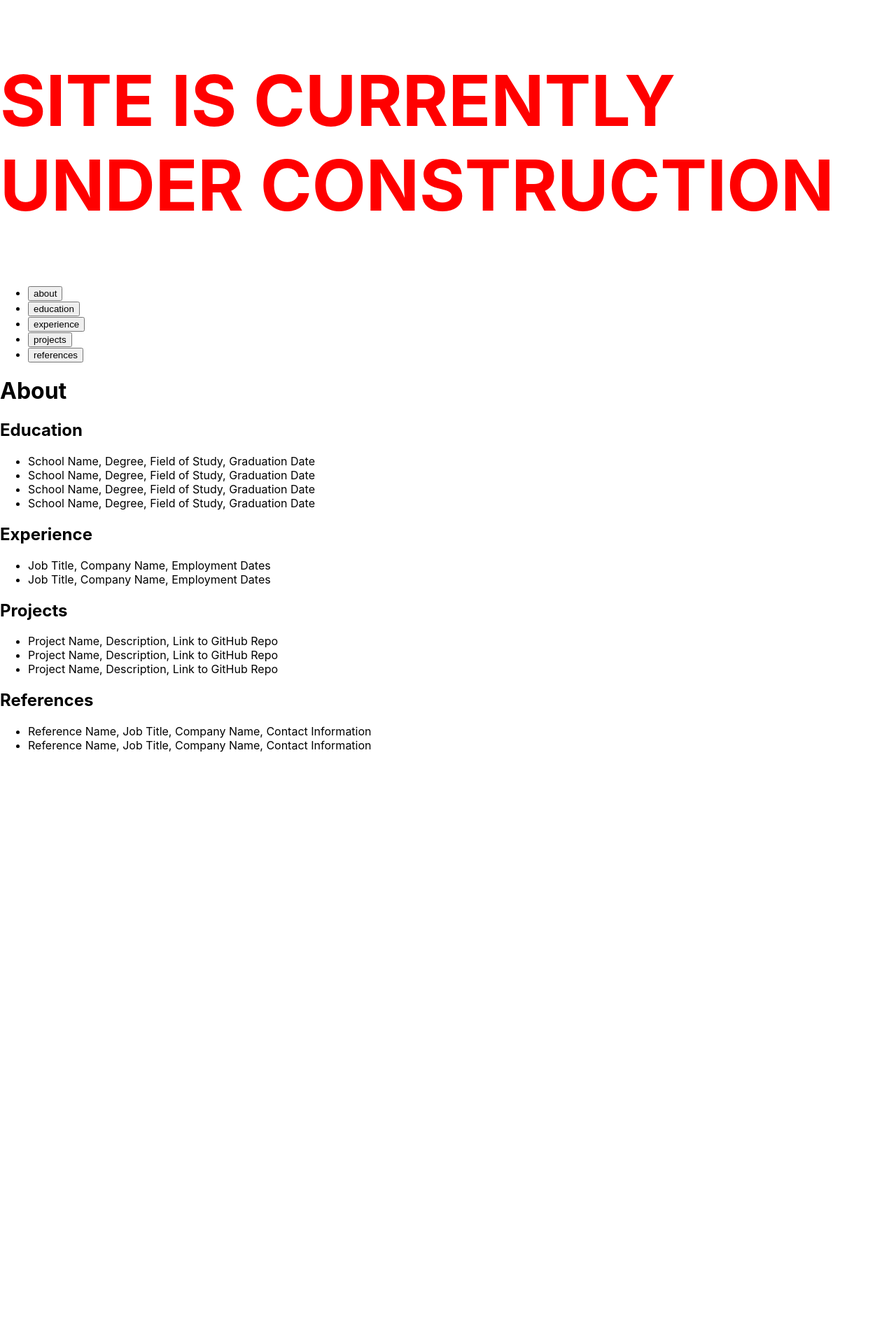
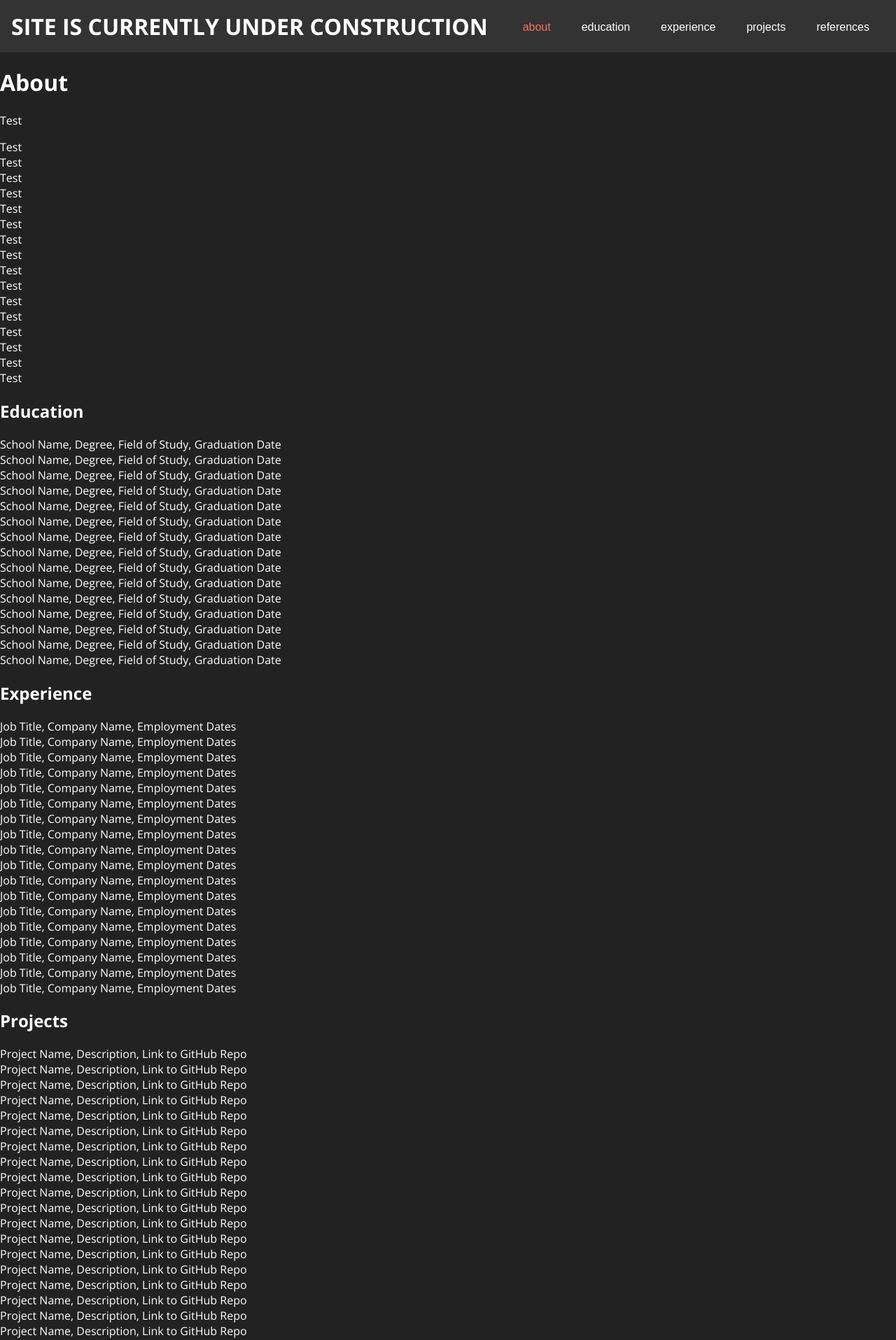
Before and after one commit to SanderSkofsrud/personal-website, a React (Create React App) app: page / in a window 1280 px wide. Shown: the top 1915 px of the page at 70% size. Before the commit the page ends 1091 px from the top, so only its background shows below. Built offline with nearby package versions, Linux system fonts and the light colour scheme.

Commit message:
Updated scrolling in navbar to be more smooth. Added base css. Added more test <li> elements to show of scrolling effect

```diff
--- a/public/index.html
+++ b/public/index.html
@@ -24,7 +24,7 @@
       work correctly both with client-side routing and a non-root public URL.
       Learn how to configure a non-root public URL by running `npm run build`.
     -->
-    <title>React App</title>
+    <title>Sander Skofsrud Portofolio</title>
   </head>
   <body>
     <noscript>You need to enable JavaScript to run this app.</noscript>
--- a/src/components/about.tsx
+++ b/src/components/about.tsx
@@ -1,12 +1,36 @@
 // About.tsx
 
 import React, { forwardRef } from "react";
+//import "./glint/css/base.css";
+//import "./glint/css/vendor.css";
+//import "./glint/css/main.css";
+//import "./glint/css/fonts.css";
+import "./css/base.css";
 
 export const About = forwardRef<HTMLDivElement>((props, ref) => {
   return (
     <div ref={ref}>
       <h1>About</h1>
       {/* Add your content here */}
+      <p>Test</p>
+      <ul>
+        <li>Test</li>
+        <li>Test</li>
+        <li>Test</li>
+        <li>Test</li>
+        <li>Test</li>
+        <li>Test</li>
+        <li>Test</li>
+        <li>Test</li>
+        <li>Test</li>
+        <li>Test</li>
+        <li>Test</li>
+        <li>Test</li>
+        <li>Test</li>
+        <li>Test</li>
+        <li>Test</li>
+        <li>Test</li>
+      </ul>
     </div>
   );
 });
--- /dev/null
+++ b/src/components/css/base.css
@@ -0,0 +1,169 @@
+/* base.css expanded */
+
+/* Import fonts */
+@import url("https://fonts.googleapis.com/css?family=Open+Sans:400,700&display=swap");
+
+/* Set default font family and size */
+body {
+  font-family: "Open Sans", sans-serif;
+  font-size: 16px;
+  background-color: #222;
+}
+
+/* Set light text color */
+body, h1, h2, h3, h4, h5, h6, p, ul, li, table, th, td, blockquote, figcaption {
+  color: #fff;
+}
+
+/* Set dark border color */
+button, input, select, textarea, table, th, td {
+  border-color: #444;
+}
+
+/* Set dark accent color */
+a {
+  color: #ff6f61;
+}
+
+/* Set dark hover color */
+a:hover, button:hover, nav button:hover {
+  color: #fff;
+}
+
+/* Set dark button color */
+button {
+  background-color: #444;
+  color: #ddd;
+}
+
+/* Set dark button hover color */
+button:hover {
+  background-color: #ff6f61;
+  color: #fff;
+}
+
+/* Set dark form input background color */
+input, select, textarea {
+  background-color: #333;
+  color: #ddd;
+}
+
+/* Set dark form input focus color */
+input:focus, select:focus, textarea:focus {
+  background-color: #444;
+  color: #fff;
+}
+
+/* Set dark form input placeholder color */
+::-webkit-input-placeholder {
+  color: #888;
+}
+
+:-moz-placeholder {
+  color: #888;
+}
+
+::-moz-placeholder {
+  color: #888;
+}
+
+:-ms-input-placeholder {
+  color: #888;
+}
+
+/* Set list style to none and remove dots */
+ul, ol {
+  list-style: none;
+  padding: 0;
+  margin: 0;
+}
+
+li {
+  padding: 0;
+  margin: 0;
+}
+
+/* Set styles for navbar */
+nav {
+  display: flex;
+  justify-content: space-between;
+  align-items: center;
+  padding: 1rem;
+  background-color: #333;
+}
+
+nav h1 {
+  margin: 0;
+  font-size: 2rem;
+}
+
+nav ul {
+  display: flex;
+  justify-content: center;
+  align-items: center;
+}
+
+nav li {
+  margin: 0 1rem;
+}
+
+nav button {
+  background-color: transparent;
+  border: none;
+  color: #fff;
+  font-size: 1rem;
+  cursor: pointer;
+}
+
+nav button:hover {
+    background-color: #444;
+    color: #fff;
+}
+
+nav button.active {
+    color: #ff6f61;
+}
+
+/* Set styles for blockquotes */
+blockquote {
+  padding: 10px;
+  margin: 1em 0;
+  border-left: 5px solid #444;
+}
+
+/* Set styles for tables */
+table {
+  width: 100%;
+  border-collapse: collapse;
+}
+
+th, td {
+  padding: 15px;
+  text-align: left;
+  border-bottom: 1px solid #444;
+}
+
+/* Set styles for images */
+img {
+  max-width: 100%;
+  height: auto;
+}
+
+/* Set styles for figures and figcaptions */
+figure {
+  margin: 1em 0;
+}
+
+figcaption {
+  font-size: 0.875em;
+}
+
+.sticky {
+    position: sticky;
+    top: 0;
+    z-index: 1000;
+  }
+
+html {
+    scroll-behavior: smooth;
+  }
--- a/src/components/education.tsx
+++ b/src/components/education.tsx
@@ -9,6 +9,17 @@ export const Education = forwardRef<HTMLDivElement>((props, ref) => {
         <li>School Name, Degree, Field of Study, Graduation Date</li>
         <li>School Name, Degree, Field of Study, Graduation Date</li>
         <li>School Name, Degree, Field of Study, Graduation Date</li>
+        <li>School Name, Degree, Field of Study, Graduation Date</li>
+        <li>School Name, Degree, Field of Study, Graduation Date</li>
+        <li>School Name, Degree, Field of Study, Graduation Date</li>
+        <li>School Name, Degree, Field of Study, Graduation Date</li>
+        <li>School Name, Degree, Field of Study, Graduation Date</li>
+        <li>School Name, Degree, Field of Study, Graduation Date</li>
+        <li>School Name, Degree, Field of Study, Graduation Date</li>
+        <li>School Name, Degree, Field of Study, Graduation Date</li>
+        <li>School Name, Degree, Field of Study, Graduation Date</li>
+        <li>School Name, Degree, Field of Study, Graduation Date</li>
+        <li>School Name, Degree, Field of Study, Graduation Date</li>
       </ul>
     </div>
   );
--- a/src/components/experience.tsx
+++ b/src/components/experience.tsx
@@ -7,6 +7,22 @@ export const Experience = forwardRef<HTMLDivElement>((props, ref) => {
       <ul>
         <li>Job Title, Company Name, Employment Dates</li>
         <li>Job Title, Company Name, Employment Dates</li>
+        <li>Job Title, Company Name, Employment Dates</li>
+        <li>Job Title, Company Name, Employment Dates</li>
+        <li>Job Title, Company Name, Employment Dates</li>
+        <li>Job Title, Company Name, Employment Dates</li>
+        <li>Job Title, Company Name, Employment Dates</li>
+        <li>Job Title, Company Name, Employment Dates</li>
+        <li>Job Title, Company Name, Employment Dates</li>
+        <li>Job Title, Company Name, Employment Dates</li>
+        <li>Job Title, Company Name, Employment Dates</li>
+        <li>Job Title, Company Name, Employment Dates</li>
+        <li>Job Title, Company Name, Employment Dates</li>
+        <li>Job Title, Company Name, Employment Dates</li>
+        <li>Job Title, Company Name, Employment Dates</li>
+        <li>Job Title, Company Name, Employment Dates</li>
+        <li>Job Title, Company Name, Employment Dates</li>
+        <li>Job Title, Company Name, Employment Dates</li>
       </ul>
     </div>
   );
--- a/src/components/navbar.tsx
+++ b/src/components/navbar.tsx
@@ -1,6 +1,5 @@
-//NavBar
-
-import React, { RefObject } from "react";
+import React, { forwardRef, useState, useEffect, RefObject, useRef } from "react";
+import "./css/base.css";
 
 interface NavBarProps {
   sections: string[];
@@ -8,16 +7,48 @@ interface NavBarProps {
 }
 
 export const NavBar: React.FC<NavBarProps> = ({ sections, refs }) => {
-  const handleClick = (ref: RefObject<HTMLDivElement>) => {
-    ref.current?.scrollIntoView({ behavior: "smooth" });
+  const [activeIndex, setActiveIndex] = useState<number>(0);
+  const navbarRef = useRef<HTMLDivElement>(null);
+
+  const handleClick = (ref: RefObject<HTMLDivElement>, index: number) => {
+    const element = ref.current;
+    if (element) {
+      const { top } = element.getBoundingClientRect();
+      const navbarHeight = navbarRef.current?.getBoundingClientRect().height ?? 0;
+      const offset = top + window.pageYOffset - navbarHeight;
+      window.scrollTo(0, offset);
+    }
   };
 
+  useEffect(() => {
+    const options = {
+      rootMargin: `-${navbarRef.current?.getBoundingClientRect().height ?? 0}px 0px 0px 0px`,
+    };
+
+    const observer = new IntersectionObserver((entries) => {
+      entries.forEach((entry) => {
+        if (entry.isIntersecting) {
+          const index = refs.findIndex(ref => ref.current === entry.target);
+          setActiveIndex(index);
+        }
+      });
+    }, options);
+
+    refs.forEach(ref => ref.current && observer.observe(ref.current));
+
+    return () => refs.forEach(ref => ref.current && observer.unobserve(ref.current));
+  }, [refs]);
+
   return (
-    <nav>
-      <h1 style={{ fontSize: "100px", color: "red" }}>SITE IS CURRENTLY UNDER CONSTRUCTION</h1>      <ul>
+    <nav className="sticky" ref={navbarRef}>
+      <h1>SITE IS CURRENTLY UNDER CONSTRUCTION</h1>
+      <ul>
         {sections.map((section, index) => (
           <li key={index}>
-            <button onClick={() => handleClick(refs[index])}>
+            <button
+              className={index === activeIndex ? "active" : ""}
+              onClick={() => handleClick(refs[index], index)}
+            >
               {section}
             </button>
           </li>
--- a/src/components/projects.tsx
+++ b/src/components/projects.tsx
@@ -8,6 +8,25 @@ export const Projects = forwardRef<HTMLDivElement>((props, ref) => {
         <li>Project Name, Description, Link to GitHub Repo</li>
         <li>Project Name, Description, Link to GitHub Repo</li>
         <li>Project Name, Description, Link to GitHub Repo</li>
+        <li>Project Name, Description, Link to GitHub Repo</li>
+        <li>Project Name, Description, Link to GitHub Repo</li>
+        <li>Project Name, Description, Link to GitHub Repo</li>
+        <li>Project Name, Description, Link to GitHub Repo</li>
+        <li>Project Name, Description, Link to GitHub Repo</li>
+        <li>Project Name, Description, Link to GitHub Repo</li>
+        <li>Project Name, Description, Link to GitHub Repo</li>
+        <li>Project Name, Description, Link to GitHub Repo</li>
+        <li>Project Name, Description, Link to GitHub Repo</li>
+        <li>Project Name, Description, Link to GitHub Repo</li>
+        <li>Project Name, Description, Link to GitHub Repo</li>
+        <li>Project Name, Description, Link to GitHub Repo</li>
+        <li>Project Name, Description, Link to GitHub Repo</li>
+        <li>Project Name, Description, Link to GitHub Repo</li>
+        <li>Project Name, Description, Link to GitHub Repo</li>
+        <li>Project Name, Description, Link to GitHub Repo</li>
+        <li>Project Name, Description, Link to GitHub Repo</li>
+        <li>Project Name, Description, Link to GitHub Repo</li>
+        <li>Project Name, Description, Link to GitHub Repo</li>
       </ul>
     </div>
   );
--- a/src/components/references.tsx
+++ b/src/components/references.tsx
@@ -7,6 +7,24 @@ export const References = forwardRef<HTMLDivElement>((props, ref) => {
       <ul>
         <li>Reference Name, Job Title, Company Name, Contact Information</li>
         <li>Reference Name, Job Title, Company Name, Contact Information</li>
+        <li>Reference Name, Job Title, Company Name, Contact Information</li>
+        <li>Reference Name, Job Title, Company Name, Contact Information</li>
+        <li>Reference Name, Job Title, Company Name, Contact Information</li>
+        <li>Reference Name, Job Title, Company Name, Contact Information</li>
+        <li>Reference Name, Job Title, Company Name, Contact Information</li>
+        <li>Reference Name, Job Title, Company Name, Contact Information</li>
+        <li>Reference Name, Job Title, Company Name, Contact Information</li>
+        <li>Reference Name, Job Title, Company Name, Contact Information</li>
+        <li>Reference Name, Job Title, Company Name, Contact Information</li>
+        <li>Reference Name, Job Title, Company Name, Contact Information</li>
+        <li>Reference Name, Job Title, Company Name, Contact Information</li>
+        <li>Reference Name, Job Title, Company Name, Contact Information</li>
+        <li>Reference Name, Job Title, Company Name, Contact Information</li>
+        <li>Reference Name, Job Title, Company Name, Contact Information</li>
+        <li>Reference Name, Job Title, Company Name, Contact Information</li>
+        <li>Reference Name, Job Title, Company Name, Contact Information</li>
+        <li>Reference Name, Job Title, Company Name, Contact Information</li>
+        <li>Reference Name, Job Title, Company Name, Contact Information</li>
       </ul>
     </div>
   );
```
Also changed, not shown: 13 other files (tests, documents, lock files or other folders).
